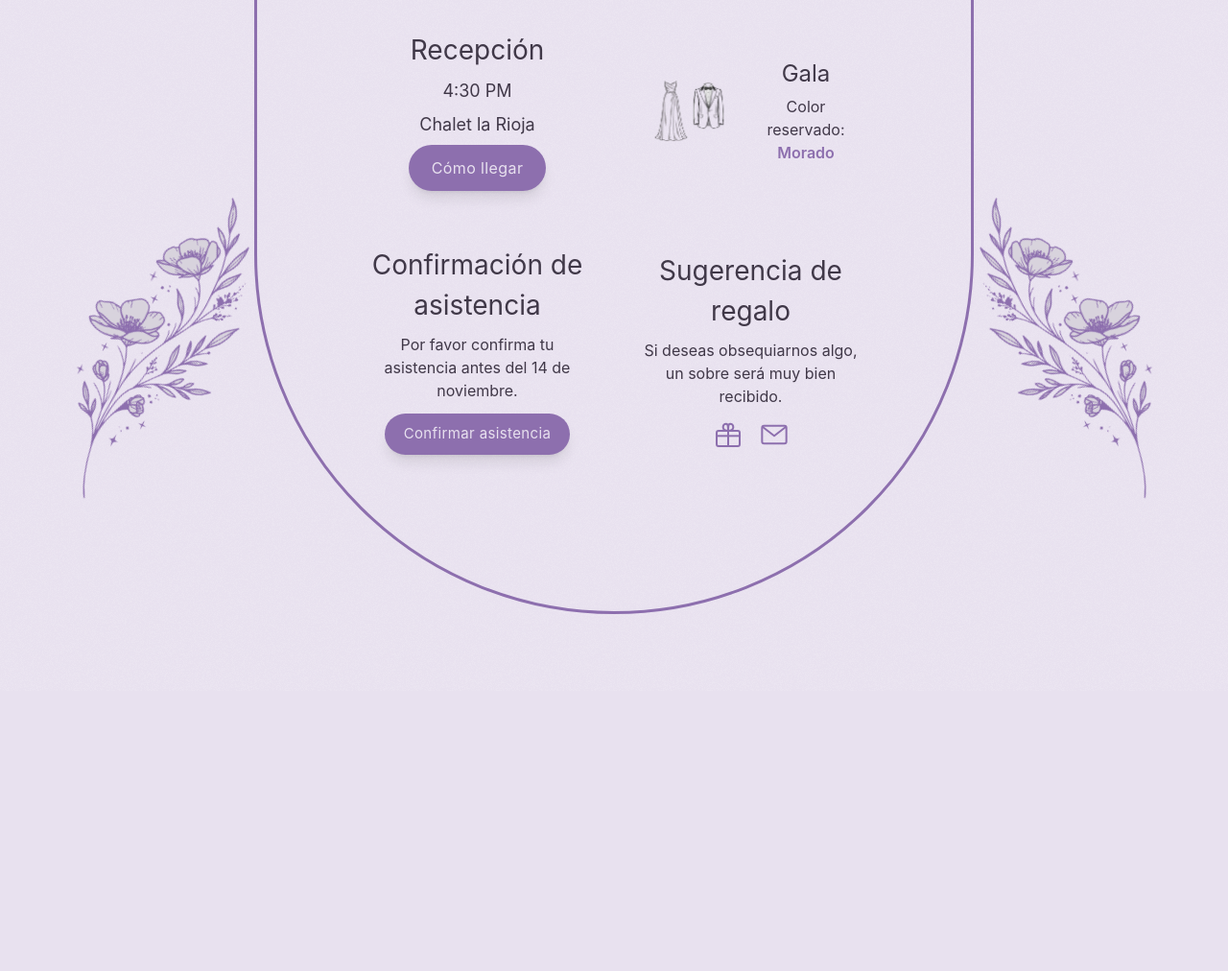
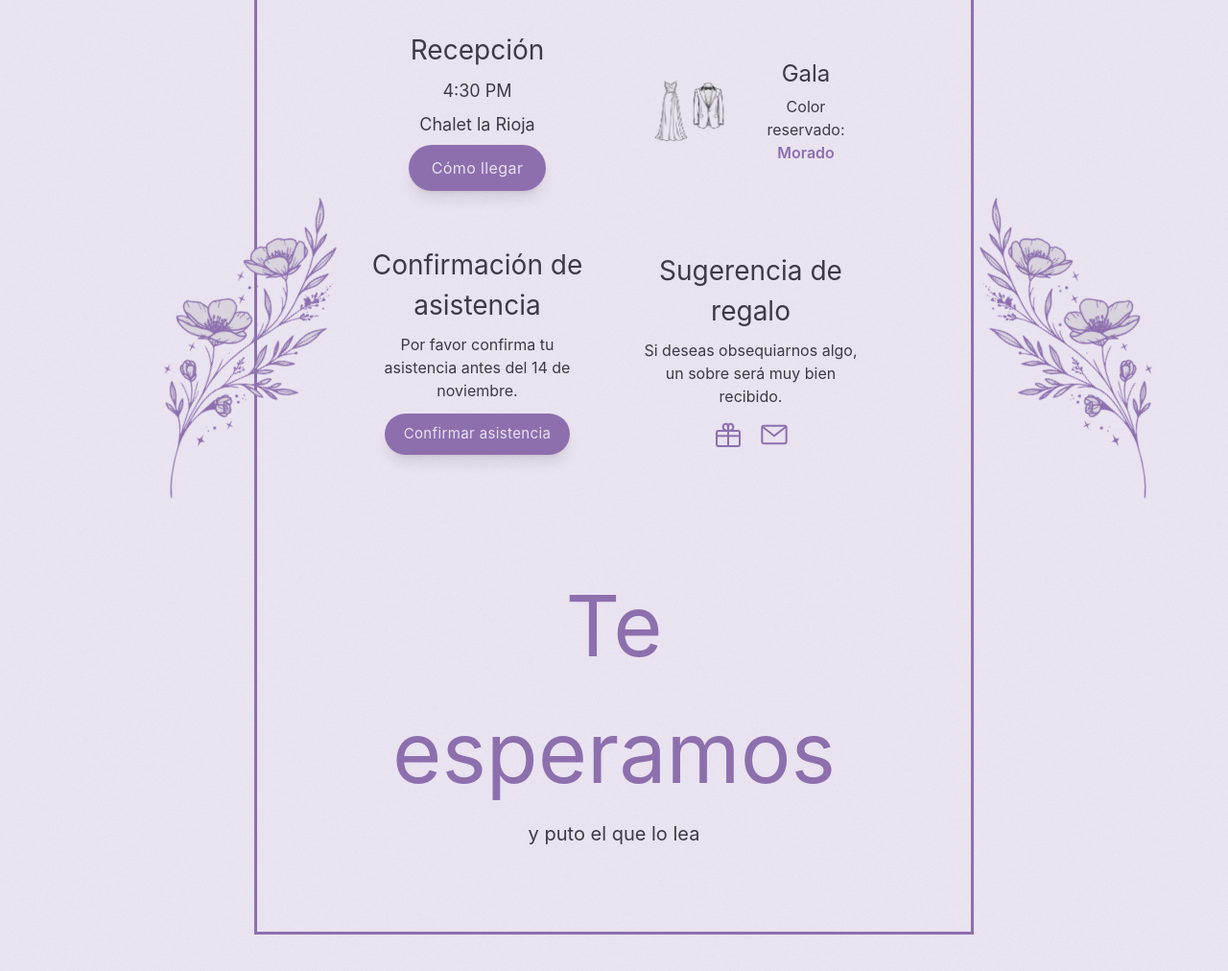
Before and after one commit to plancer0/virtual-invitation, an Astro site: page / in a window 1280 px wide. Shown: the part 3016-4028 px from the top of the page at 96% size. Before the commit the page ends 3736 px from the top, so only its background shows below. Built offline with nearby package versions, Linux system fonts and the light colour scheme; Astro itself is replaced by a stand-in of ours.

Commit message:
fix de textos

```diff
--- a/src/components/frame/frame.component.astro
+++ b/src/components/frame/frame.component.astro
@@ -32,7 +32,8 @@ const {
     background: var(--background);
     background-image: url('../../Images/noise-light.png');
     /* background-size: 300px; */
-    border-radius: 99999px;
+    /* Solo arriba: abajo el marco sigue recto en lugar de cerrarse en curva. */
+    border-radius: 99999px 99999px 0 0;
     height: auto;
     width: var(--width);
   }
--- a/src/pages/index.astro
+++ b/src/pages/index.astro
@@ -200,7 +200,7 @@ const rsvpPhoneNumber = "50242432127";
                margen lateral, asi que a mayor tamano invadian el texto. -->
           <div
             class="pointer-events-none absolute bottom-[4%] w-[clamp(100px,26vw,200px)] origin-bottom-left rotate-[26deg]"
-            style="left: calc(var(--out) - 45%);"
+            style="left: calc(var(--out) - 29%);"
           >
             <SideDecor class="block w-full h-auto" />
           </div>
@@ -294,6 +294,19 @@ const rsvpPhoneNumber = "50242432127";
           </Fragment>
           </InfoCube>
         </div>
+
+        <div class="reveal flex w-full flex-col items-center gap-1 px-[clamp(16px,6vw,58px)]">
+          <Title
+            fontFamily="var(--font-meaculpa)"
+            fontSize="clamp(40px, 11vw, 88px)"
+            color="#8D6FAE"
+          >
+            Te esperamos
+          </Title>
+          <p class="font-baskervville text-[#403848] text-[clamp(15px,4.2vw,20px)] text-center">
+            y puto el que lo lea
+          </p>
+        </div>
       </Frame>
     </Frame>
     <MusicPlayer />
```
